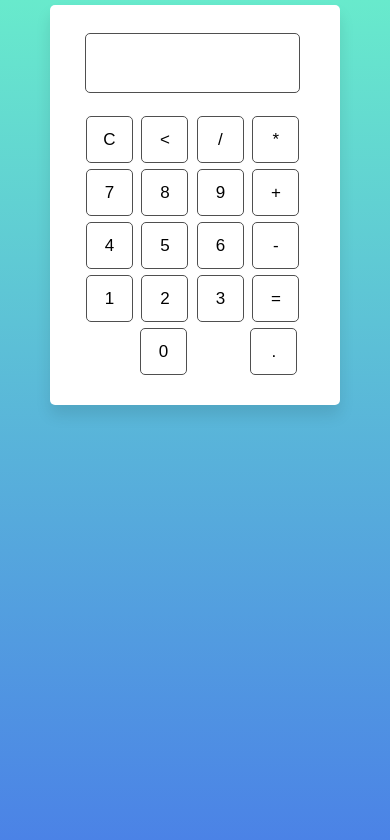
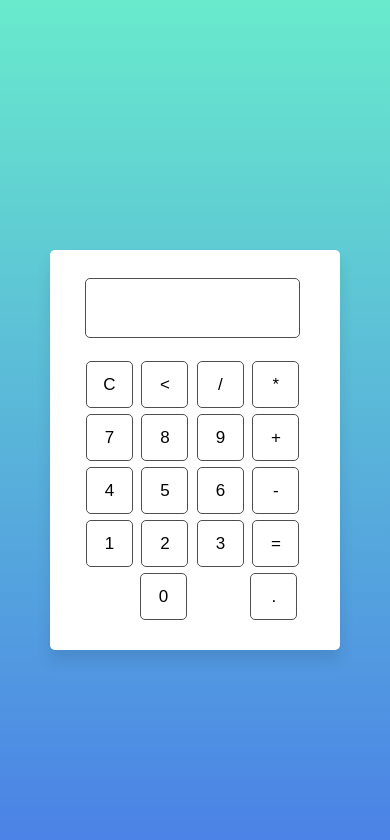
Before and after one commit to carollbs/basic_calc, a Jekyll site: the page index.html, which Jekyll copies as it is, in a window 390 px wide. Shown: the top 840 px of the page. Built offline with Jekyll 4.4.1, drawn with Linux system fonts in a browser that asks for light colours.

Commit message:
Add files via upload

```diff
--- a/assets/responsive.css
+++ b/assets/responsive.css
@@ -9,7 +9,7 @@
   body{
     min-height: 0hv;
     display: flexbox;
-    align-items: stretch;
+    align-items:center;
     justify-content: center;
   }
 
```
